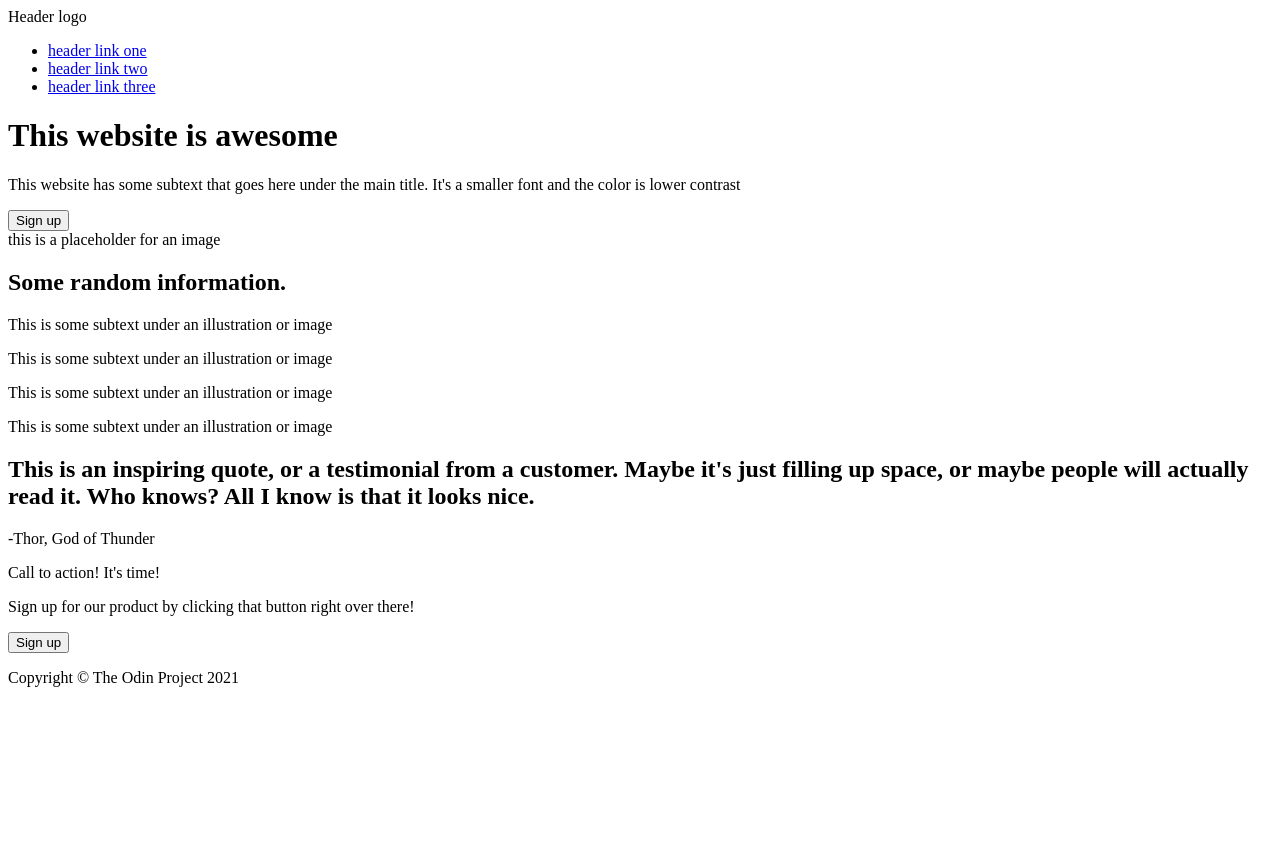
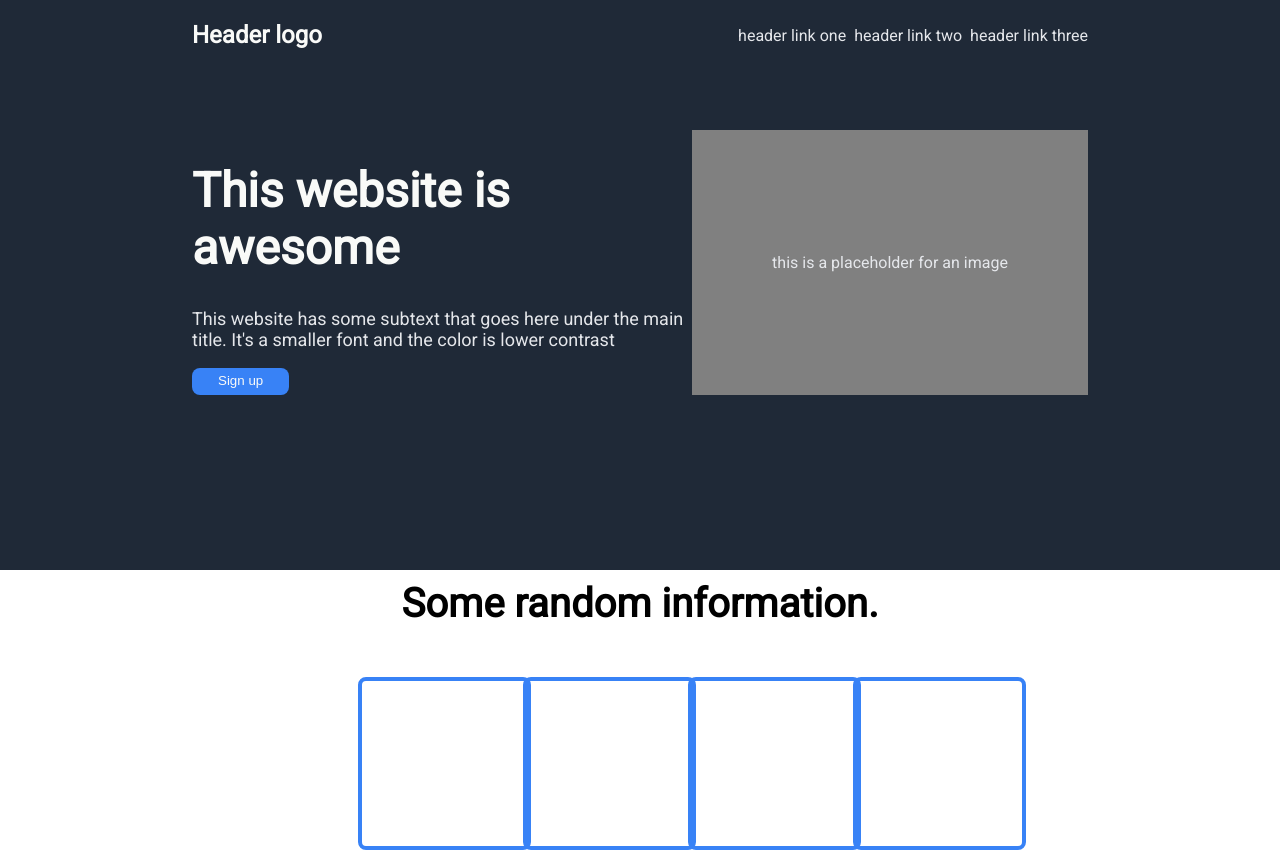
Before and after one commit to 0xjeji/landing-page, a plain HTML site: page index.html in a window 1280 px wide. Shown: the top 853 px of the page. Before the commit the page ends 800 px from the top, so only its background shows below. Drawn offline with Linux system fonts and the light colour scheme.

Commit message:
finished all of header

```diff
--- a/index.html
+++ b/index.html
@@ -4,20 +4,23 @@
     <meta charset="UTF-8">
     <meta name="viewport" content="width=device-width, initial-scale=1.0">
     <title>Landing Page</title>
+    <link href="https://fonts.googleapis.com/css2?family=Roboto&display=swap" rel="stylesheet" />
     <link rel="stylesheet" href="style.css">
 </head>
 <body>
     <div class="header">
-        <div class="logo">Header logo</div>
-        <div class="right-links">
-            <ul>
-                <li><a href="#">header link one</a></li>
-                <li><a href="#">header link two</a></li>
-                <li><a href="#">header link three</a></li>
-            </ul>
+        <div class="header-top">
+            <div class="header-logo">Header logo</div>
+            <div class="nav-links">
+                <ul>
+                    <li><a href="#">header link one</a></li>
+                    <li><a href="#">header link two</a></li>
+                    <li><a href="#">header link three</a></li>
+                </ul>
+            </div>
         </div>
-        <div class="header-introduction">
-            <div class="header-description">
+        <div class="header-main">
+            <div class="header-intro">
                 <h1>This website is awesome</h1>
                 <p>This website has some subtext that goes here under
                     the main title. It's a smaller font and the color
@@ -29,7 +32,7 @@
     </div>
 
     <div class="info">
-        <h2>Some random information.</h2>
+        <div class="info-header">Some random information.</div>
         <div class="info-container">
             <div class="info-content">
                 <div class="info-image"></div>
--- a/style.css
+++ b/style.css
@@ -0,0 +1,113 @@
+body {
+    display: flex;
+    flex-direction: column;
+    font-family: "Roboto";
+    margin: 0;
+}
+
+ul {
+    list-style-type: none;
+    display: flex;
+    margin: 0;
+    padding: 0;
+    gap: 8px;
+}
+
+a {
+    text-decoration: none;
+    color: #E5E7EB;
+}
+
+.header {
+    display: flex;
+    flex-direction: column;
+    background-color: #1F2937;
+    padding: 10px 15%;
+    height: 550px;
+}
+
+.header-top {
+    display: flex;
+    height: 50px;
+    justify-content: space-between;
+    align-items: center;
+    margin-bottom: 70px;
+}
+
+.header-logo {
+    color: #F9FAF8;
+    font-size: 24px;
+    font-weight: bold;
+}
+
+.header-main {
+    display: flex;
+    justify-content: space-between;
+    color: #E5E7EB;
+}
+
+.header-intro {
+    max-width: 500px;
+}
+
+.header-intro h1 {
+    color: #f9FaF8;
+    font-size: 48px;
+    font-weight: 900;
+}
+
+.header-intro p {
+    font-size: 18px;
+}
+
+.header-image {
+    background-color: grey;
+    width: 600px;
+    display: flex;
+    justify-content: center;
+    align-items: center;
+}
+
+.header-button {
+    background-color: #3882F6;
+    color: #f9FaF8;
+    padding: 5px 26px 7px 26px;
+    border-radius: 8px;
+    border: 0;
+}
+
+.info {
+    padding: 10px 28%;
+    display: flex;
+    flex-direction: column;
+    height: 400px;
+}
+
+.info-header {
+    display: flex;
+    justify-content: center;
+    font-size: 40px;
+    font-weight: bold;
+}
+
+.info-container {
+    display: flex;
+    justify-content: space-between;
+    margin-top: 50px;
+    font-size: 18px;
+    color: #E5E7EB;
+}
+
+
+.info-image {
+    border: 4px solid #3882F6;
+    width: 165px;
+    height: 165px;
+    border-radius: 8px;
+}
+
+.info-content {
+    text-align: center;
+    width: 165px;
+    height: 165px;
+}
```
